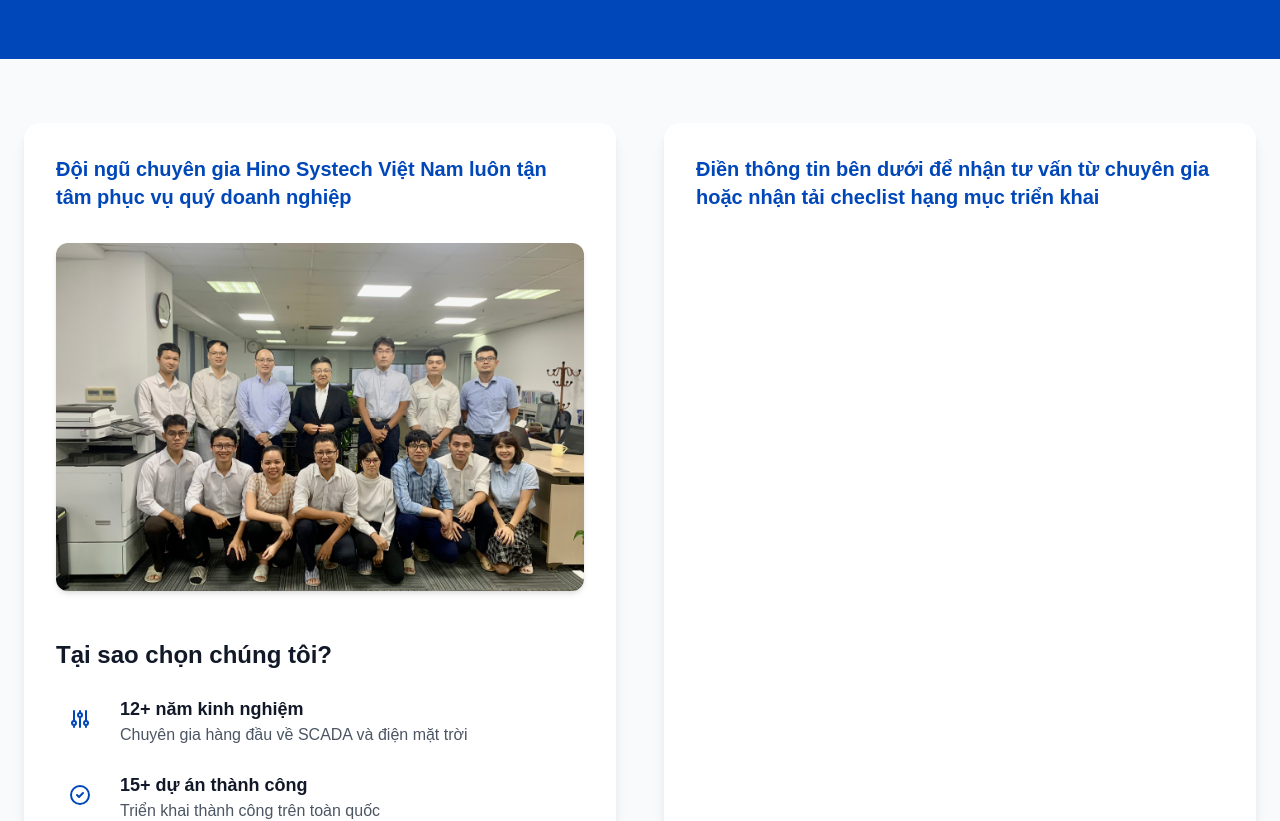
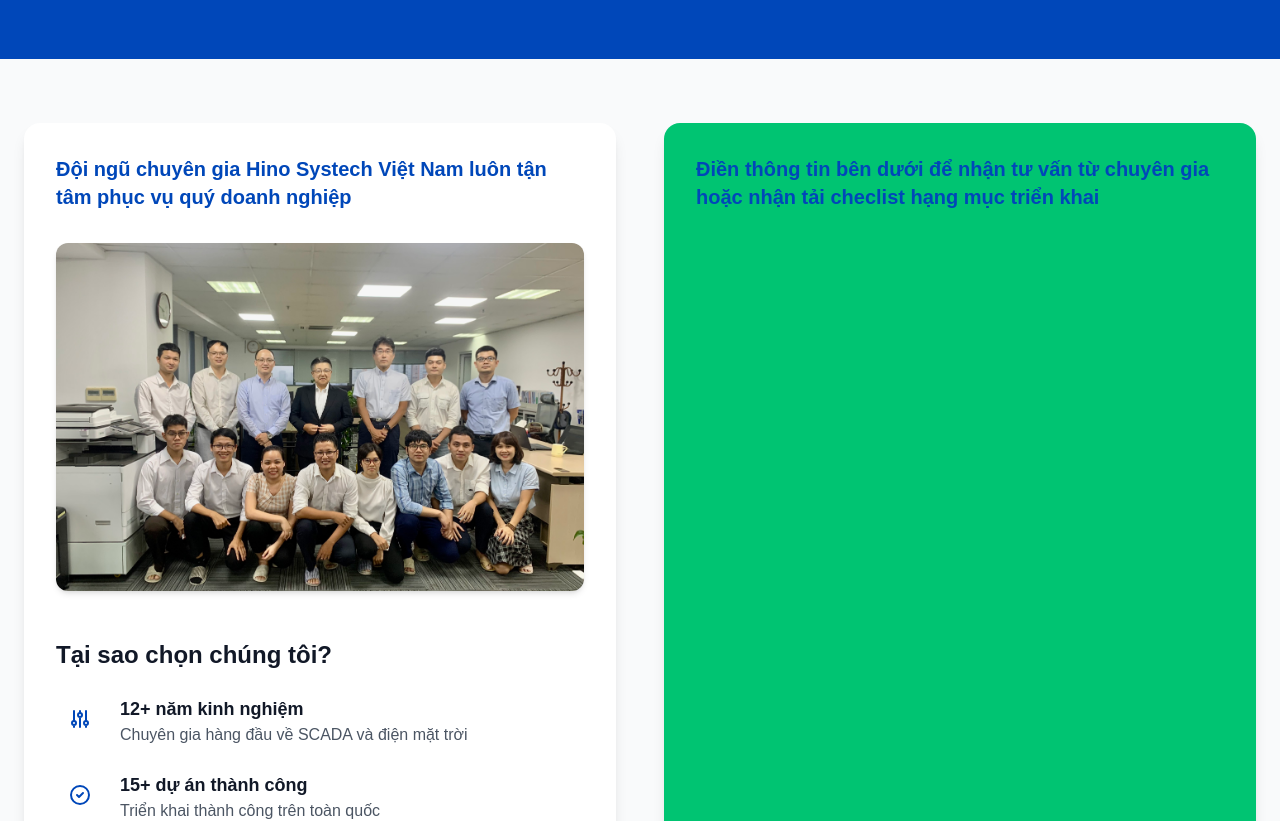
Before and after one commit to nhipybn/Hino-LP-1, a React (Vite) app: page / in a window 1280 px wide. Shown: the part 7460-8281 px from the top of the page. Built offline with nearby package versions, Linux system fonts and the light colour scheme.

Commit message:
Update ContactForm.jsx

```diff
--- a/src/components/contact/ContactForm.jsx
+++ b/src/components/contact/ContactForm.jsx
@@ -86,7 +86,7 @@
             whileInView={{ opacity: 1, y: 0 }}
             transition={{ duration: 0.6, delay: 0.2 }}
             viewport={{ once: true }}
-            className="bg-white rounded-2xl p-8 shadow-lg max-h-[1000px] overflow-y-auto"
+            className="bg-[#00c472] rounded-2xl p-8 shadow-lg max-h-[1000px] overflow-y-auto"
           >
             <h2 className="text-xl font-bold text-gray-900 mb-8 text-primary">Điền thông tin bên dưới để nhận tư vấn từ chuyên gia hoặc nhận tải checlist hạng mục triển khai</h2>
             <div className='wrapper-form' ref={formWrapperRef}/>
```
